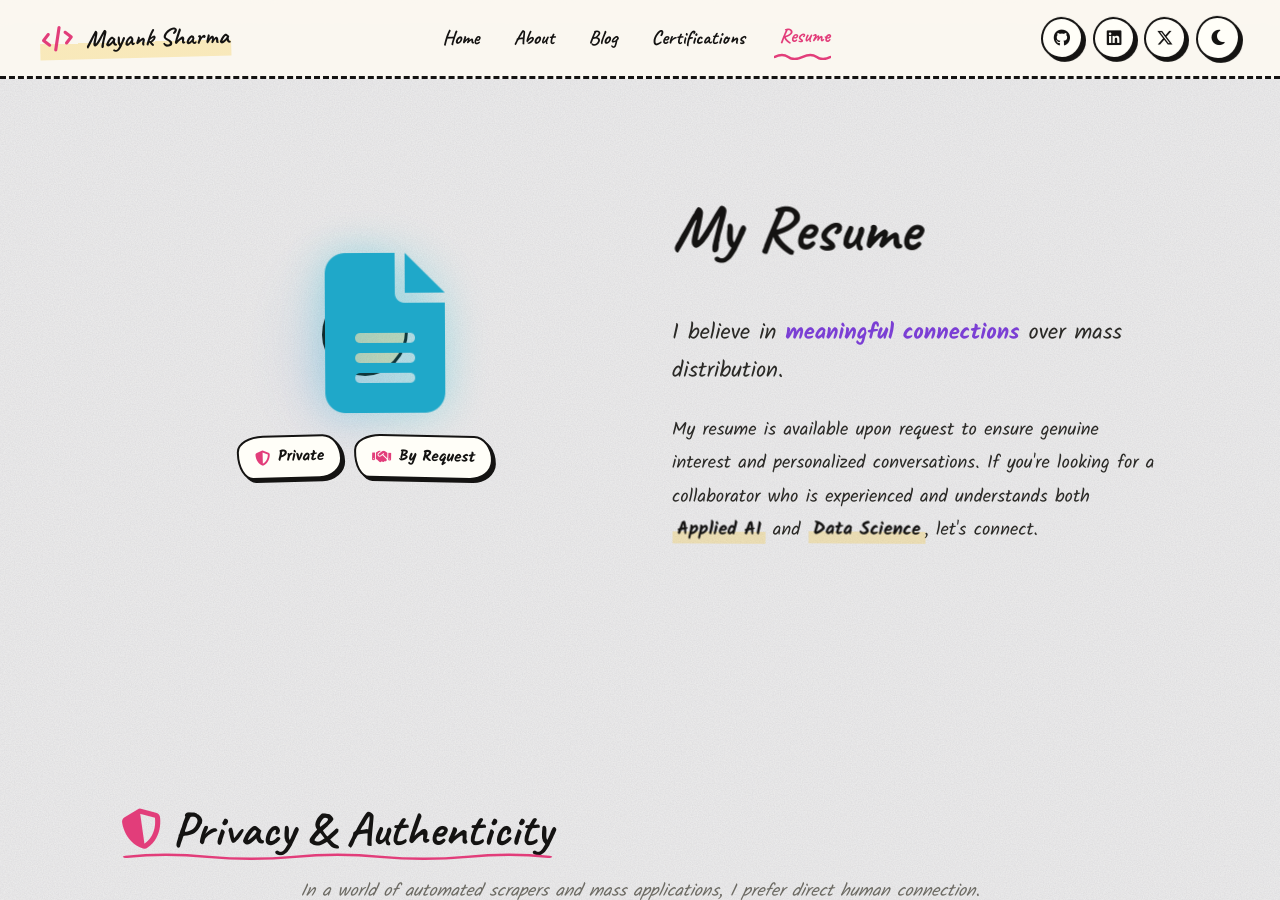
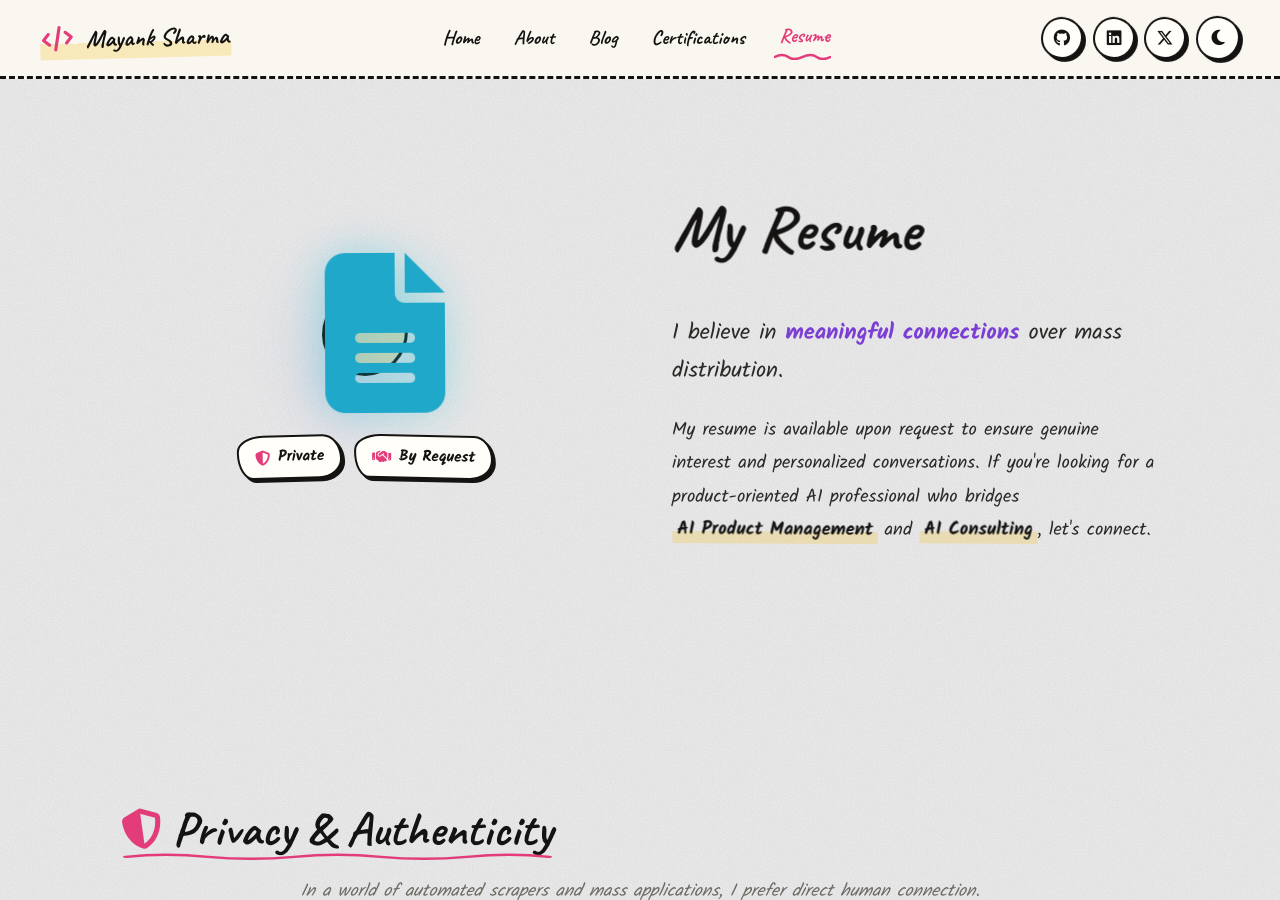
Before and after one commit to mayank1101/mayank1101.github.io, a Jekyll site: the page built from resume.html, in a window 1280 px wide and 900 px high. Built offline with Jekyll 4.4.1, drawn with Linux system fonts in a browser that asks for light colours; some web fonts are replaced.

Commit message:
fixed typo in resume.html

```diff
--- a/resume.html
+++ b/resume.html
@@ -1,7 +1,7 @@
 ---
 layout: page
 title: Resume
-description: Mayank Sharma's Resume - Available upon request. Contact me for collaboration opportunities in AI/ML research and engineering.
+description: Mayank Sharma's Resume - Available upon request. Contact me for AI Product Management, AI Consulting, and GenAI product leadership opportunities.
 ---
 
 <!-- Resume Hero -->
@@ -32,7 +32,7 @@ description: Mayank Sharma's Resume - Available upon request. Contact me for col
                 I believe in <span class="accent-purple">meaningful connections</span> over mass distribution.
             </p>
             <p class="description">
-                My resume is available upon request to ensure genuine interest and personalized conversations. If you're looking for a collaborator who is experienced and understands both <span class="hero-highlight">Applied AI</span> and <span class="hero-highlight">Data Science</span>, let's connect.
+                My resume is available upon request to ensure genuine interest and personalized conversations. If you're looking for a product-oriented AI professional who bridges <span class="hero-highlight">AI Product Management</span> and <span class="hero-highlight">AI Consulting</span>, let's connect.
             </p>
         </div>
     </div>
```
